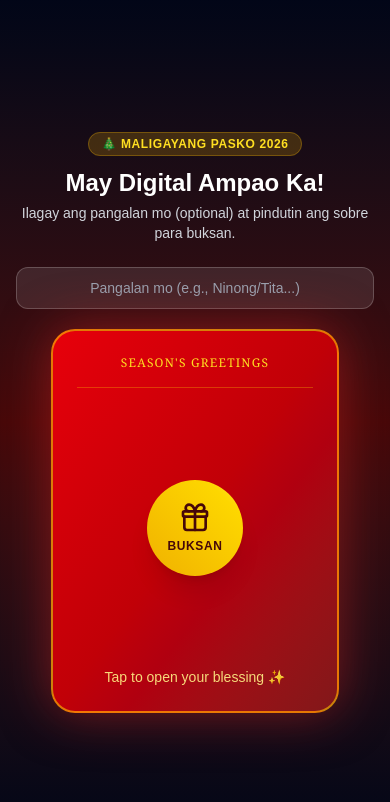
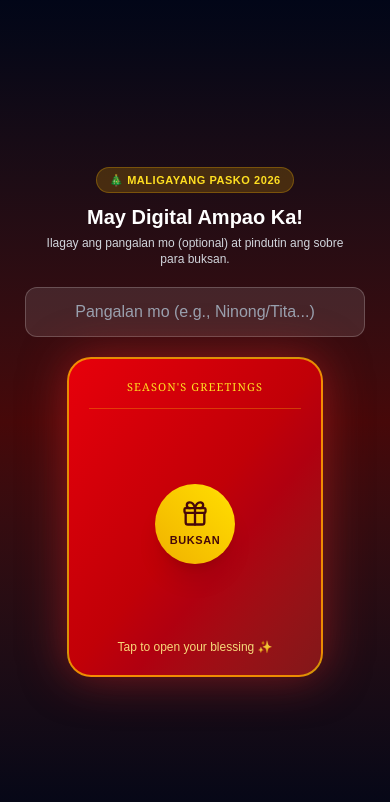
Before and after one commit to rodel1212/e-ampao, a Next.js app: page / in a window 390 px wide. Shown: the top 802 px of the page. Built offline with nearby package versions, Linux system fonts and the light colour scheme.

Commit message:
Update mobile UI and GCash details

```diff
--- a/src/app/page.js
+++ b/src/app/page.js
@@ -11,7 +11,6 @@ export default function DigitalAmpao() {
   const [senderName, setSenderName] = useState("");
   const audioRef = useRef(null);
 
-  // PALITAN MO NG GCASH DETAILS MO DITO:
   const gcashNumber = "0956-326-9602";
   const accountName = "HE**N M.";
 
@@ -25,8 +24,8 @@ export default function DigitalAmpao() {
     }
 
     confetti({
-      particleCount: 120,
-      spread: 80,
+      particleCount: 100,
+      spread: 70,
       origin: { y: 0.6 },
       colors: ["#dc2626", "#facc15", "#16a34a", "#ffffff"],
     });
@@ -62,27 +61,33 @@ export default function DigitalAmpao() {
   };
 
   return (
-    <main className="min-h-screen bg-gradient-to-b from-slate-950 via-red-950 to-slate-950 text-white flex flex-col items-center justify-center p-4 relative overflow-hidden">
-      <audio ref={audioRef} src="/christmas-song.mp3" loop />
+    <main className="min-h-[100dvh] w-full bg-gradient-to-b from-slate-950 via-red-950 to-slate-950 text-white flex flex-col items-center justify-center px-4 py-6 relative overflow-x-hidden select-none">
+      <audio ref={audioRef} src="/christmas-song.mp3" loop preload="auto" />
 
       {isOpen && (
         <button
           onClick={toggleAudio}
-          className="fixed top-5 right-5 z-50 bg-white/10 backdrop-blur-md border border-white/20 p-3 rounded-full hover:bg-white/20 transition"
+          className="fixed top-4 right-4 z-50 bg-white/15 backdrop-blur-md border border-white/25 p-3 rounded-full active:scale-90 transition touch-manipulation shadow-lg"
           aria-label="Toggle Music"
         >
-          {isPlaying ? <Volume2 className="w-5 h-5 text-yellow-400" /> : <VolumeX className="w-5 h-5 text-gray-400" />}
+          {isPlaying ? (
+            <Volume2 className="w-5 h-5 text-yellow-400" />
+          ) : (
+            <VolumeX className="w-5 h-5 text-gray-300" />
+          )}
         </button>
       )}
 
       {!isOpen ? (
-        <div className="w-full max-w-sm flex flex-col items-center">
-          <div className="mb-6 text-center">
-            <span className="px-3 py-1 text-xs font-semibold tracking-wider uppercase bg-yellow-500/20 text-yellow-300 border border-yellow-500/30 rounded-full">
+        <div className="w-full max-w-[340px] sm:max-w-sm flex flex-col items-center">
+          <div className="mb-5 text-center">
+            <span className="inline-block px-3 py-1 text-[11px] sm:text-xs font-semibold tracking-wider uppercase bg-yellow-500/20 text-yellow-300 border border-yellow-500/30 rounded-full">
               🎄 Maligayang Pasko 2026
             </span>
-            <h1 className="text-2xl font-bold mt-3">May Digital Ampao Ka!</h1>
-            <p className="text-sm text-gray-300 mt-1">
+            <h1 className="text-xl sm:text-2xl font-bold mt-2.5">
+              May Digital Ampao Ka!
+            </h1>
+            <p className="text-xs sm:text-sm text-gray-300 mt-1 px-2">
               Ilagay ang pangalan mo (optional) at pindutin ang sobre para buksan.
             </p>
           </div>
@@ -92,44 +97,50 @@ export default function DigitalAmpao() {
             placeholder="Pangalan mo (e.g., Ninong/Tita...)"
             value={senderName}
             onChange={(e) => setSenderName(e.target.value)}
-            className="w-full mb-5 px-4 py-2.5 rounded-xl bg-white/10 border border-white/20 text-center text-sm placeholder-gray-400 focus:outline-none focus:border-yellow-400"
+            className="w-full mb-5 px-4 py-3 rounded-xl bg-white/10 border border-white/20 text-center text-base sm:text-sm text-white placeholder-gray-400 focus:outline-none focus:border-yellow-400 transition"
           />
 
           <button
             onClick={handleOpenAmpao}
-            className="group relative w-72 h-96 bg-gradient-to-br from-red-600 via-red-700 to-red-900 rounded-3xl shadow-[0_0_50px_rgba(220,38,38,0.5)] border-2 border-yellow-400/60 flex flex-col items-center justify-between p-6 transition-transform duration-300 hover:scale-105 active:scale-95 cursor-pointer"
+            className="group relative w-64 h-80 sm:w-72 sm:h-96 bg-gradient-to-br from-red-600 via-red-700 to-red-900 rounded-3xl shadow-[0_0_45px_rgba(220,38,38,0.5)] border-2 border-yellow-400/70 flex flex-col items-center justify-between p-5 sm:p-6 transition-transform duration-200 hover:scale-105 active:scale-95 cursor-pointer touch-manipulation"
           >
-            <div className="w-full text-center border-b border-yellow-400/30 pb-4">
-              <p className="text-yellow-300 font-serif tracking-widest text-xs uppercase">
+            <div className="w-full text-center border-b border-yellow-400/30 pb-3 sm:pb-4">
+              <p className="text-yellow-300 font-serif tracking-widest text-[11px] sm:text-xs uppercase">
                 Season&apos;s Greetings
               </p>
             </div>
 
-            <div className="w-24 h-24 rounded-full bg-gradient-to-tr from-yellow-500 to-yellow-300 shadow-xl flex flex-col items-center justify-center text-red-950 font-bold group-hover:rotate-12 transition-transform">
-              <Gift className="w-8 h-8 mb-1" />
-              <span className="text-xs tracking-wider uppercase">Buksan</span>
+            <div className="w-20 h-20 sm:w-24 sm:h-24 rounded-full bg-gradient-to-tr from-yellow-500 to-yellow-300 shadow-xl flex flex-col items-center justify-center text-red-950 font-bold group-hover:rotate-12 group-active:rotate-12 transition-transform">
+              <Gift className="w-7 h-7 sm:w-8 sm:h-8 mb-1" />
+              <span className="text-[11px] sm:text-xs tracking-wider uppercase">
+                Buksan
+              </span>
             </div>
 
             <div className="text-center">
-              <p className="text-yellow-200/90 text-sm font-medium">
+              <p className="text-yellow-200/90 text-xs sm:text-sm font-medium">
                 Tap to open your blessing ✨
               </p>
             </div>
           </button>
         </div>
       ) : (
-        <div className="w-full max-w-sm bg-slate-900/90 backdrop-blur-xl border border-yellow-400/40 rounded-3xl p-6 shadow-2xl text-center">
-          <div className="inline-block px-3 py-1 rounded-full bg-red-500/20 text-red-300 text-xs font-semibold mb-2">
-            🎅 Merry Christmas & Happy New Year!
+        <div className="w-full max-w-[350px] sm:max-w-sm bg-slate-900/90 backdrop-blur-xl border border-yellow-400/40 rounded-3xl p-5 sm:p-6 shadow-2xl text-center">
+          <div className="inline-block px-3 py-1 rounded-full bg-red-500/20 text-red-300 text-[11px] sm:text-xs font-semibold mb-2">
+            🎅 Merry Christmas &amp; Happy New Year!
           </div>
-          <h2 className="text-xl font-bold text-yellow-400">
+          <h2 className="text-lg sm:text-xl font-bold text-yellow-400">
             Namamasko Po! 🎶
           </h2>
-          <p className="text-xs text-gray-300 mt-1 mb-4">
-            Salamat sa pagbukas, <span className="font-semibold text-white">{senderName || "Kaibigan"}</span>! Tumatanggap po kami ng cashless pamasko. 😄
+          <p className="text-xs text-gray-300 mt-1 mb-4 leading-relaxed">
+            Salamat sa pagbukas,{" "}
+            <span className="font-semibold text-white">
+              {senderName || "Kaibigan"}
+            </span>
+            ! Tumatanggap po kami ng cashless pamasko. 😄
           </p>
 
-          <div className="bg-white p-4 rounded-2xl shadow-inner mx-auto w-60 h-60 flex items-center justify-center">
+          <div className="bg-white p-3 sm:p-4 rounded-2xl shadow-inner mx-auto w-52 h-52 sm:w-60 sm:h-60 flex items-center justify-center">
             <img
               src="/gcash-qr.jpg"
               alt="GCash QR Code"
@@ -137,24 +148,32 @@ export default function DigitalAmpao() {
             />
           </div>
 
-          <div className="mt-4 bg-white/5 border border-white/10 rounded-xl p-3 flex items-center justify-between">
-            <div className="text-left">
-              <p className="text-[11px] text-gray-400 uppercase">GCash Number ({accountName})</p>
-              <p className="text-sm font-mono font-bold text-yellow-300">{gcashNumber}</p>
+          <div className="mt-4 bg-white/5 border border-white/10 rounded-xl p-3 flex items-center justify-between gap-2">
+            <div className="text-left min-w-0 flex-1">
+              <p className="text-[10px] sm:text-[11px] text-gray-400 uppercase truncate">
+                GCash ({accountName})
+              </p>
+              <p className="text-sm font-mono font-bold text-yellow-300 tracking-wide">
+                {gcashNumber}
+              </p>
             </div>
             <button
               onClick={copyNumber}
-              className="px-3 py-1.5 rounded-lg bg-yellow-500 hover:bg-yellow-400 text-slate-950 font-semibold text-xs flex items-center gap-1 transition"
+              className="shrink-0 px-3 py-2 rounded-lg bg-yellow-500 hover:bg-yellow-400 active:scale-95 text-slate-950 font-semibold text-xs flex items-center gap-1.5 transition touch-manipulation"
             >
-              {copied ? <Check className="w-3.5 h-3.5" /> : <Copy className="w-3.5 h-3.5" />}
+              {copied ? (
+                <Check className="w-3.5 h-3.5" />
+              ) : (
+                <Copy className="w-3.5 h-3.5" />
+              )}
               {copied ? "Copied" : "Copy"}
             </button>
           </div>
 
           <a
             href="/gcash-qr.jpg"
-            download="GCash-QR-Pamasko.png"
-            className="mt-3 w-full py-2.5 rounded-xl bg-blue-600 hover:bg-blue-500 text-white text-xs font-semibold flex items-center justify-center gap-2 transition"
+            download="GCash-QR-Pamasko.jpg"
+            className="mt-3 w-full py-3 rounded-xl bg-blue-600 hover:bg-blue-500 active:scale-95 text-white text-xs font-semibold flex items-center justify-center gap-2 transition touch-manipulation"
           >
             <Download className="w-4 h-4" />
             Save QR Image to Phone
```
